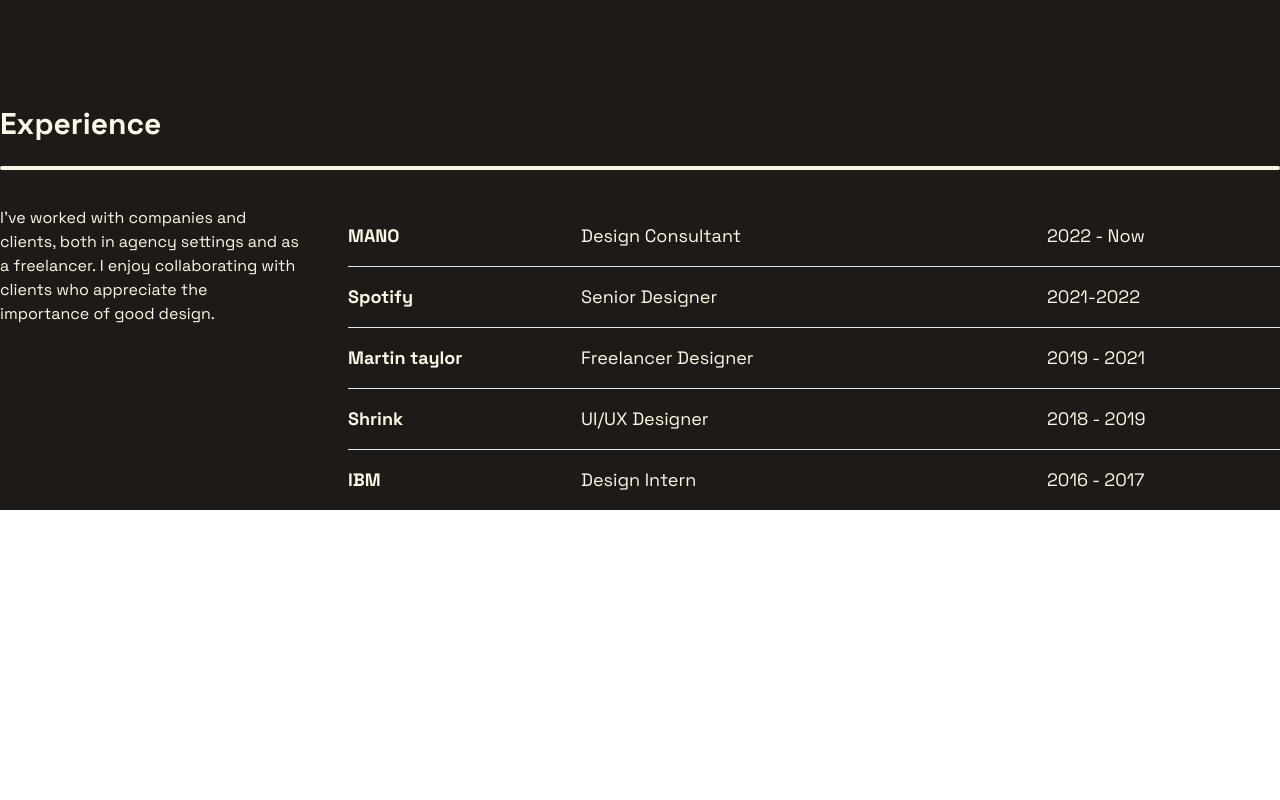
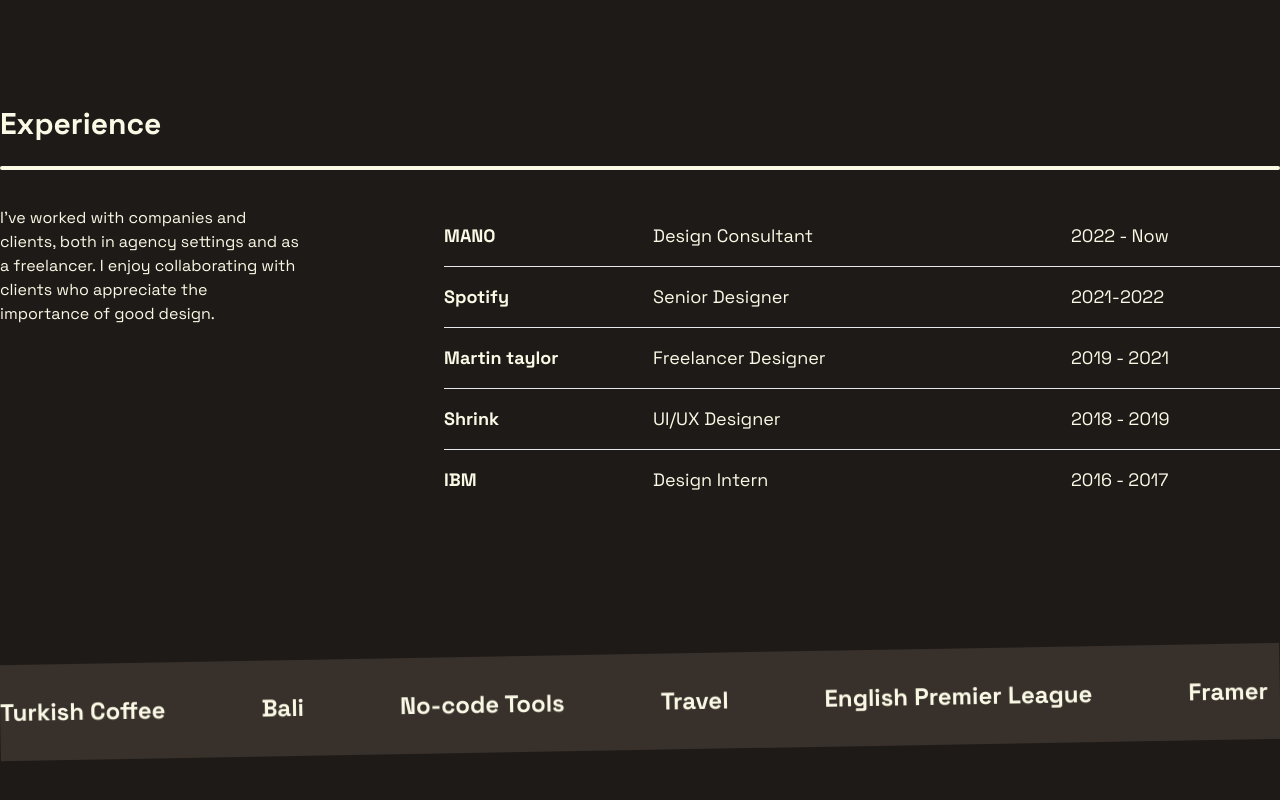
Before and after one commit to balikis-oyeleye/martin-talylor, a React (Vite) app: page / in a window 1280 px wide. Shown: the part 714-1514 px from the top of the page. Before the commit the page ends 1224 px from the top, so only its background shows below. Built offline with nearby package versions, Linux system fonts and the light colour scheme.

Commit message:
add text slider

```diff
--- a/src/App.tsx
+++ b/src/App.tsx
@@ -1,6 +1,7 @@
 import Experience from "./components/experience";
 import Hero from "./components/hero";
 import Navbar from "./components/navbar";
+import TextSlider from "./components/text-slider";
 
 const App = () => {
   return (
@@ -9,6 +10,7 @@
       <main className="bg-primary h-full">
         <Hero />
         <Experience />
+        <TextSlider />
       </main>
     </>
   );
--- a/src/components/experience.tsx
+++ b/src/components/experience.tsx
@@ -31,7 +31,7 @@
     <section className="container mx-auto p-4 sm:p-0">
       <h2 className="text-3xl font-bold text-secondary py-6">Experience</h2>
       <div className="bg-secondary w-full h-0.5 md:h-1 rounded-lg mb-9" />
-      <div className="flex gap-12 flex-col md:flex-row">
+      <div className="flex gap-12 lg:gap-36 flex-col md:flex-row">
         <p className="text-secondary max-w-[300px]">
           I've worked with companies and clients, both in agency settings and as
           a freelancer. I enjoy collaborating with clients who appreciate the
--- /dev/null
+++ b/src/components/text-slider.tsx
@@ -0,0 +1,34 @@
+const TextSlider = () => {
+  const text = [
+    "Turkish Coffee",
+    "Bali",
+    "No-code Tools",
+    "Travel",
+    "English Premier League",
+    "Framer",
+    "Figma",
+    "Adobe XD",
+    "Adobe Illustrator",
+    "Adobe Photoshop",
+    "Adobe After Effects",
+  ];
+
+  return (
+    <section className=" mx-auto pt-36 pb-40 max-w-[1536px]">
+      <div className="bg-[#38302b] w-full -rotate-1 py-8">
+        <div className="flex items-center gap-16 md:gap-24 overflow-x-auto">
+          {text.map((item) => (
+            <p
+              key={item}
+              className="text-secondary text-lg md:text-xl lg:text-2xl font-bold whitespace-nowrap"
+            >
+              {item}
+            </p>
+          ))}
+        </div>
+      </div>
+    </section>
+  );
+};
+
+export default TextSlider;
```
